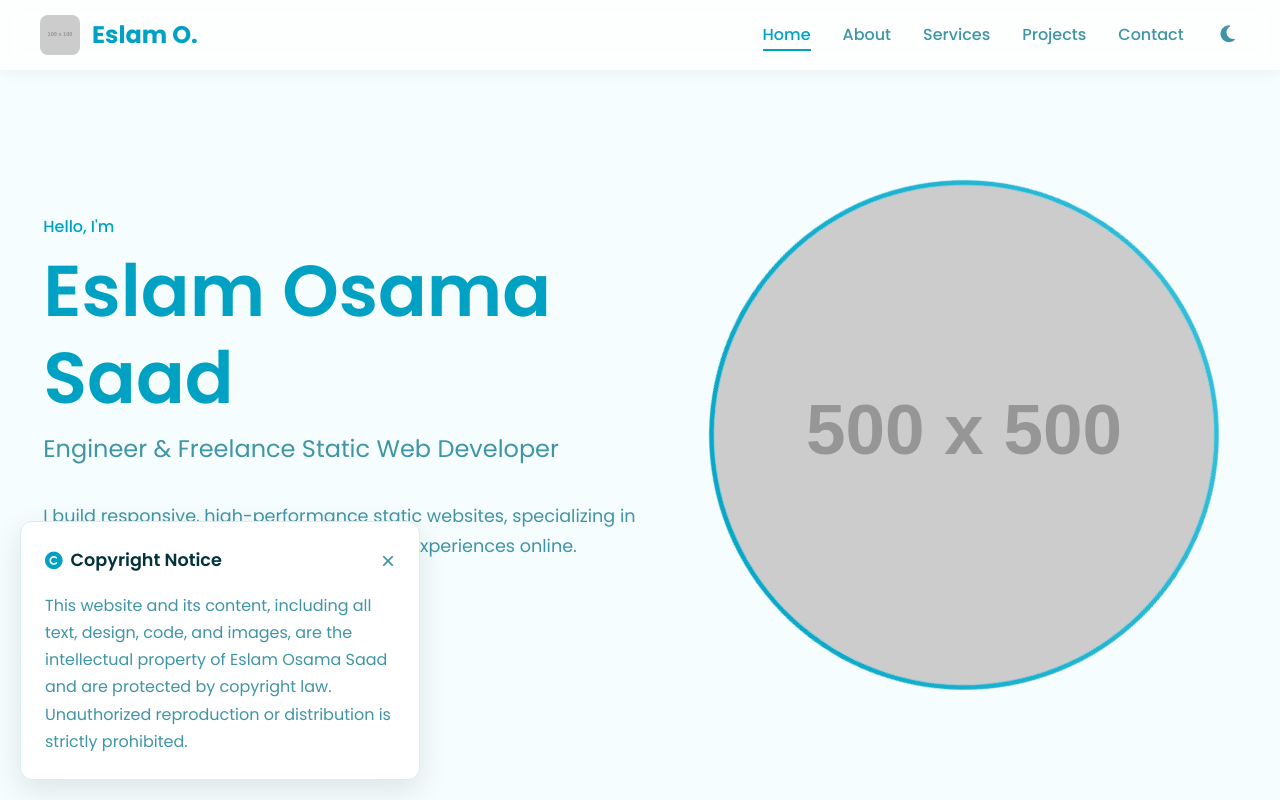
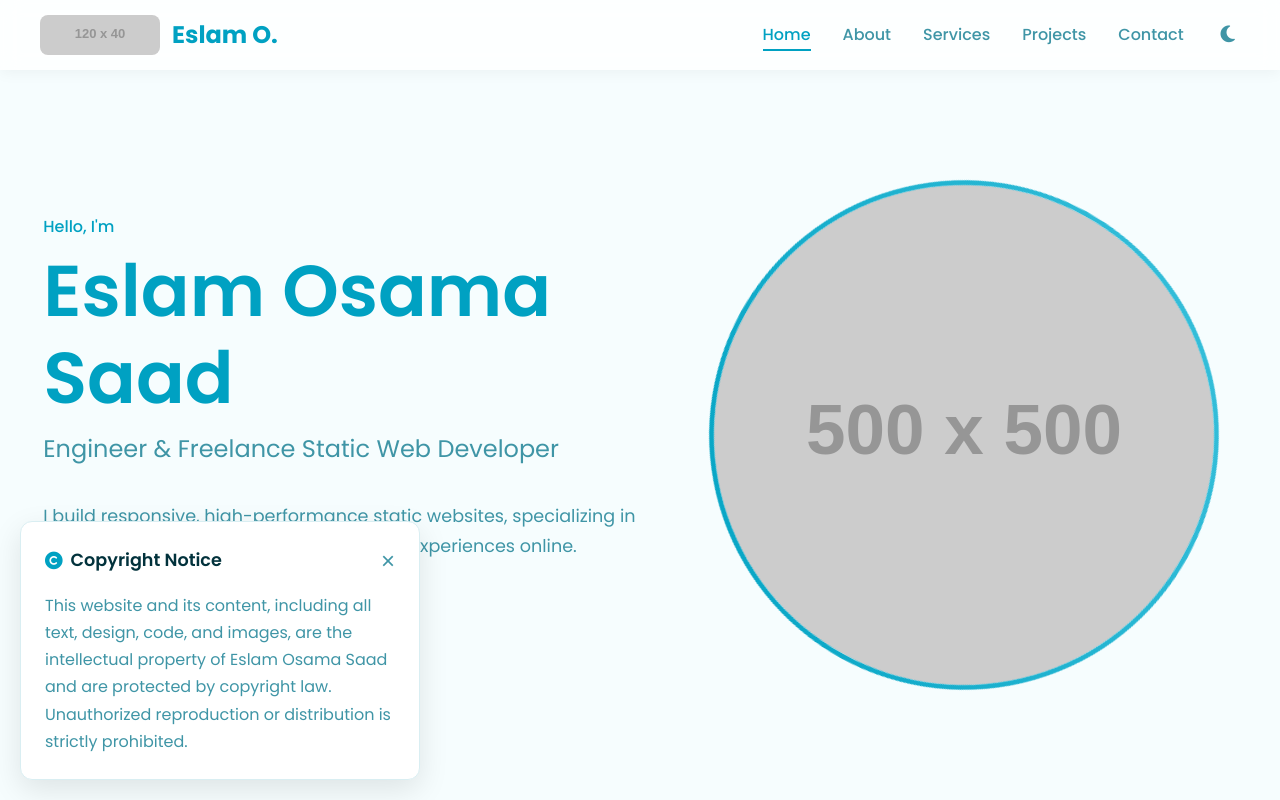
Before and after one commit to Eslam1Osama/eslam-portfolio, a plain HTML site: page index.html in a window 1280 px wide. Shown: the top 800 px of the page. Drawn offline with Linux system fonts and the light colour scheme; placeholder pictures from the web are drawn by us.

Commit message:
Update index.html

```diff
--- a/index.html
+++ b/index.html
@@ -79,7 +79,14 @@
             color: var(--text-secondary);
             line-height: 1.7;
             font-size: 16px;
-            transition: background-color 0.3s, color 0.3s;
+            /* Added opacity for pre-load fade-in effect */
+            opacity: 0;
+            transition: background-color 0.3s, color 0.3s, opacity 0.6s ease-in-out;
+        }
+
+        /* This class is added by JS once the page is fully loaded */
+        body.loaded {
+            opacity: 1;
         }
 
         .container {
@@ -796,7 +803,8 @@
     <header class="header">
         <nav class="navbar">
             <a href="#home" class="nav-logo">
-                <img src="https://placehold.co/100x100/00acc1/F3FBFC?text=EO" alt="Eslam O. Logo" class="logo-img" onerror="this.onerror=null;this.src='https://placehold.co/100x100/00acc1/F3FBFC?text=EO';">
+                <!-- UPDATED: Replaced placeholder with a more descriptive one. Replace with your actual logo path -->
+                <img src="https://placehold.co/120x40/00ACC1/FFFFFF?text=Eslam+O." alt="Eslam O. Logo" class="logo-img" onerror="this.onerror=null;this.src='https://placehold.co/120x40/00ACC1/FFFFFF?text=Logo';">
                 <span>Eslam O.</span>
             </a>
             <ul class="nav-menu" id="nav-menu">
@@ -833,7 +841,8 @@
                         <a href="#contact" class="cta-button">Get In Touch</a>
                     </div>
                     <div class="home-image-container">
-                        <img src="https://placehold.co/500x500/0A192F/4DD0E1?text=Portfolio+Pic" alt="Eslam Osama Saad" class="home-photo" onerror="this.onerror=null;this.src='https://placehold.co/500x500/0A192F/4DD0E1?text=Portfolio+Pic';">
+                         <!-- UPDATED: Replaced placeholder with a more descriptive one. Replace with your actual photo path -->
+                        <img src="https://placehold.co/500x500/0A192F/CCD6F6?text=Eslam+O." alt="Eslam Osama Saad" class="home-photo" onerror="this.onerror=null;this.src='https://placehold.co/500x500/0A192F/CCD6F6?text=Profile+Pic';">
                     </div>
                 </div>
             </div>
@@ -1016,6 +1025,12 @@
     </div>
 
     <script>
+        // --- PAGE LOAD FADE-IN ---
+        // This ensures all content including images is loaded before the page becomes visible.
+        window.onload = () => {
+            document.body.classList.add('loaded');
+        };
+
         document.addEventListener('DOMContentLoaded', function() {
             const doc = document.documentElement;
             const themeSwitcher = document.getElementById('theme-switcher');
```
